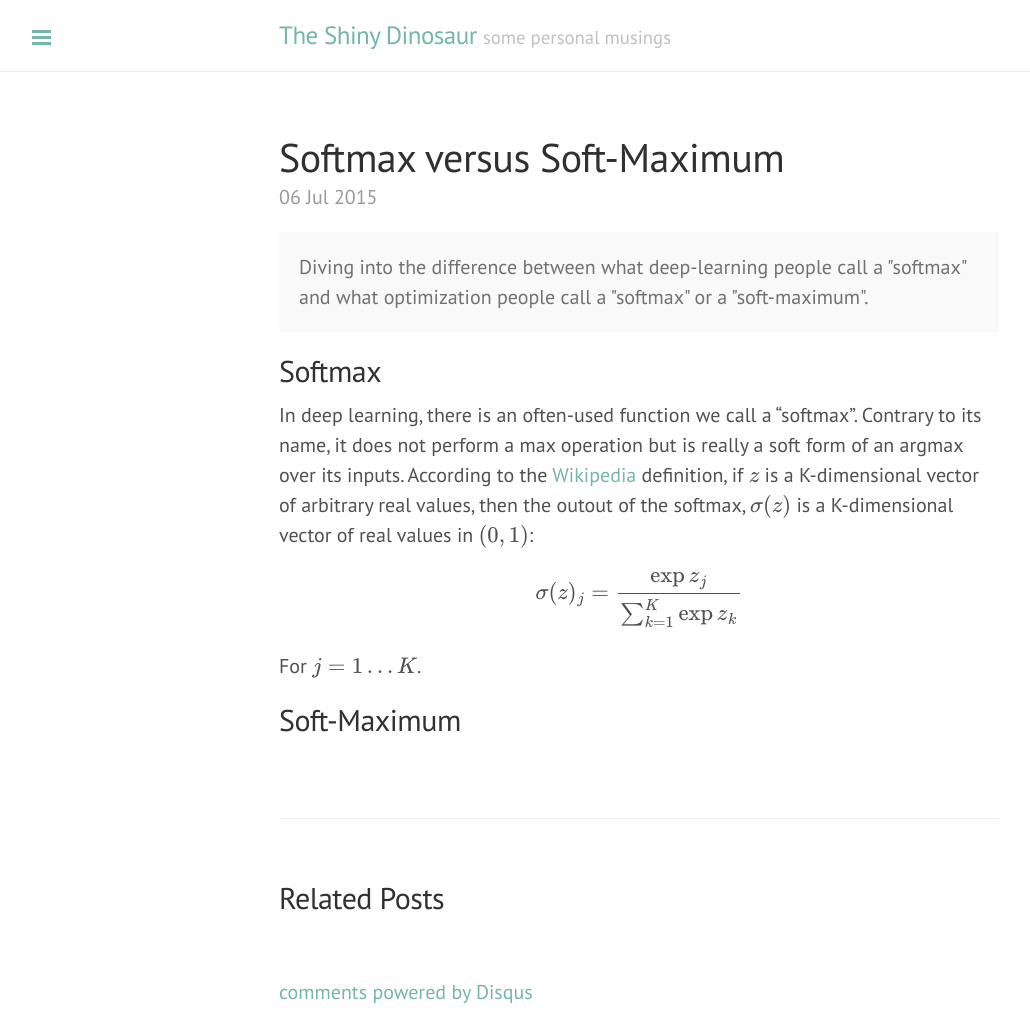
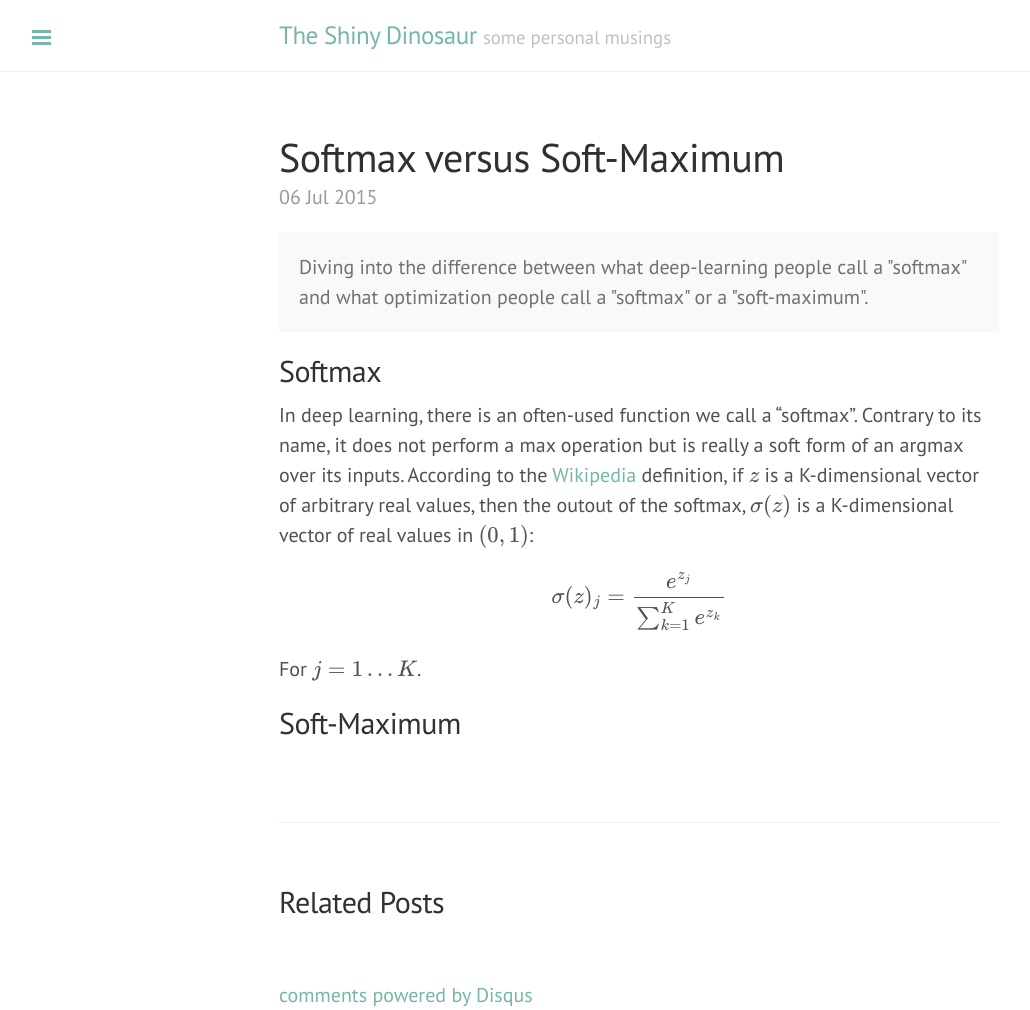
Before and after one commit to shinydinosaur/shinydinosaur.github.io, a Jekyll site: the page built from _posts/2015-07-06-softmax-versus-soft-maximum.md, in a window 1280 px wide. Shown: the whole page, without its empty margins (1-1031 px from the left). Built offline with Jekyll 4.4.1, drawn with Linux system fonts in a browser that asks for light colours; Markdown is read by kramdown in place of the engine named in the settings; formulas are drawn with MathJax 3; comment, search, counter and statistics services are not loaded.

Commit message:
Updated 2015-07-06-softmax-versus-soft-maximum.md

```diff
--- a/_posts/2015-07-06-softmax-versus-soft-maximum.md
+++ b/_posts/2015-07-06-softmax-versus-soft-maximum.md
@@ -12,7 +12,7 @@
 ## Softmax
 In deep learning, there is an often-used function we call a "softmax". Contrary to its name, it does not perform a max operation but is really a soft form of an argmax over its inputs. According to the [Wikipedia](https://en.wikipedia.org/wiki/Softmax_function) definition, if $$z$$ is a K-dimensional vector of arbitrary real values, then the outout of the softmax, $$\sigma(z)$$ is a K-dimensional vector of real values in $$(0,1)$$:
 
-$$\sigma(z)_j = \frac{\exp{z_j}}{\sum_{k=1}^{K}\exp{z_k}}$$
+$$\sigma(z)_j = \frac{e^{z_j}}{\sum_{k=1}^{K}e^{z_k}}$$
 
 For $$j=1\dots K$$.
 
```
